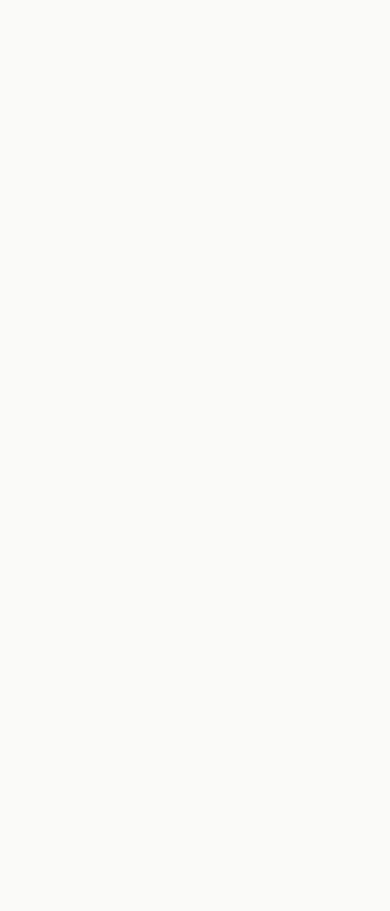
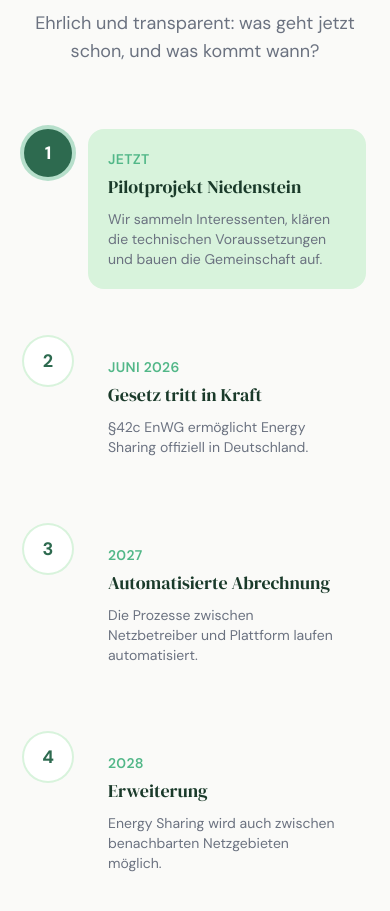
Before and after one commit to sushi86/energysharing_landingpage, a Next.js app: page / in a window 390 px wide. Shown: the part 6400-7311 px from the top of the page. Before the commit the page ends 6299 px from the top, so only its background shows below. Built offline with nearby package versions, Linux system fonts and the light colour scheme.

Commit message:
feat: TimelineSection with 4 milestones

```diff
--- a/app/page.tsx
+++ b/app/page.tsx
@@ -3,6 +3,7 @@ import { ExplainerSection } from "@/components/sections/ExplainerSection";
 import { BenefitsSection } from "@/components/sections/BenefitsSection";
 import { AustriaSection } from "@/components/sections/AustriaSection";
 import { HowItWorksSection } from "@/components/sections/HowItWorksSection";
+import { TimelineSection } from "@/components/sections/TimelineSection";
 
 export default function Home() {
   return (
@@ -12,6 +13,7 @@ export default function Home() {
       <BenefitsSection />
       <AustriaSection />
       <HowItWorksSection />
+      <TimelineSection />
     </main>
   );
 }
--- /dev/null
+++ b/components/sections/TimelineSection.tsx
@@ -0,0 +1,69 @@
+import { SectionReveal } from "@/components/ui/SectionReveal";
+
+const POINTS = [
+  {
+    when: "Jetzt",
+    title: "Pilotprojekt Niedenstein",
+    body: "Wir sammeln Interessenten, klären die technischen Voraussetzungen und bauen die Gemeinschaft auf.",
+    active: true,
+  },
+  {
+    when: "Juni 2026",
+    title: "Gesetz tritt in Kraft",
+    body: "§42c EnWG ermöglicht Energy Sharing offiziell in Deutschland.",
+  },
+  {
+    when: "2027",
+    title: "Automatisierte Abrechnung",
+    body: "Die Prozesse zwischen Netzbetreiber und Plattform laufen automatisiert.",
+  },
+  {
+    when: "2028",
+    title: "Erweiterung",
+    body: "Energy Sharing wird auch zwischen benachbarten Netzgebieten möglich.",
+  },
+];
+
+export function TimelineSection() {
+  return (
+    <section id="fahrplan" className="bg-bg px-6 py-16 md:py-30">
+      <div className="mx-auto max-w-content">
+        <SectionReveal>
+          <h2 className="text-center">Unser Fahrplan</h2>
+          <p className="mx-auto mt-4 max-w-2xl text-center text-lg text-muted">
+            Ehrlich und transparent: was geht jetzt schon, und was kommt wann?
+          </p>
+        </SectionReveal>
+
+        <div className="relative mt-16">
+          <div className="absolute left-6 top-0 hidden h-full w-0.5 bg-primary-pale md:left-0 md:top-6 md:h-0.5 md:w-full md:block" aria-hidden />
+
+          <ol className="relative grid gap-12 md:grid-cols-4 md:gap-6">
+            {POINTS.map((p, i) => (
+              <SectionReveal key={p.title} delay={0.1 * i}>
+                <li className="relative pl-16 md:pl-0 md:pt-16">
+                  <div
+                    className={`absolute left-0 top-0 flex h-12 w-12 items-center justify-center rounded-full text-lg font-bold md:left-1/2 md:-translate-x-1/2 ${
+                      p.active
+                        ? "bg-primary text-white ring-4 ring-primary-light/40"
+                        : "bg-white text-primary ring-2 ring-primary-pale"
+                    }`}
+                  >
+                    {i + 1}
+                  </div>
+                  <div className={p.active ? "rounded-2xl bg-primary-pale p-5" : "p-5"}>
+                    <div className="text-sm font-semibold uppercase tracking-wide text-primary-light">
+                      {p.when}
+                    </div>
+                    <h3 className="mt-1 font-serif text-lg text-primary-dark">{p.title}</h3>
+                    <p className="mt-2 text-sm text-muted">{p.body}</p>
+                  </div>
+                </li>
+              </SectionReveal>
+            ))}
+          </ol>
+        </div>
+      </div>
+    </section>
+  );
+}
```
